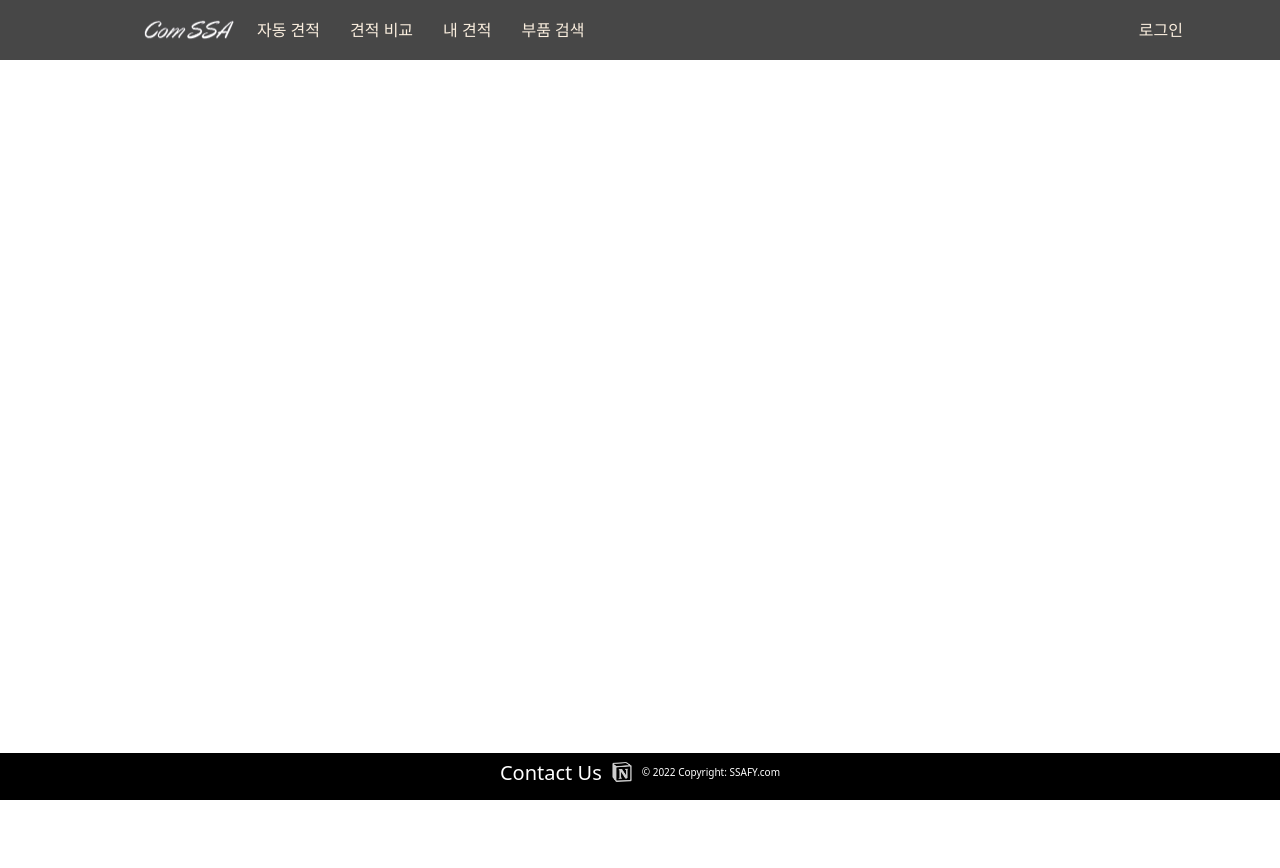
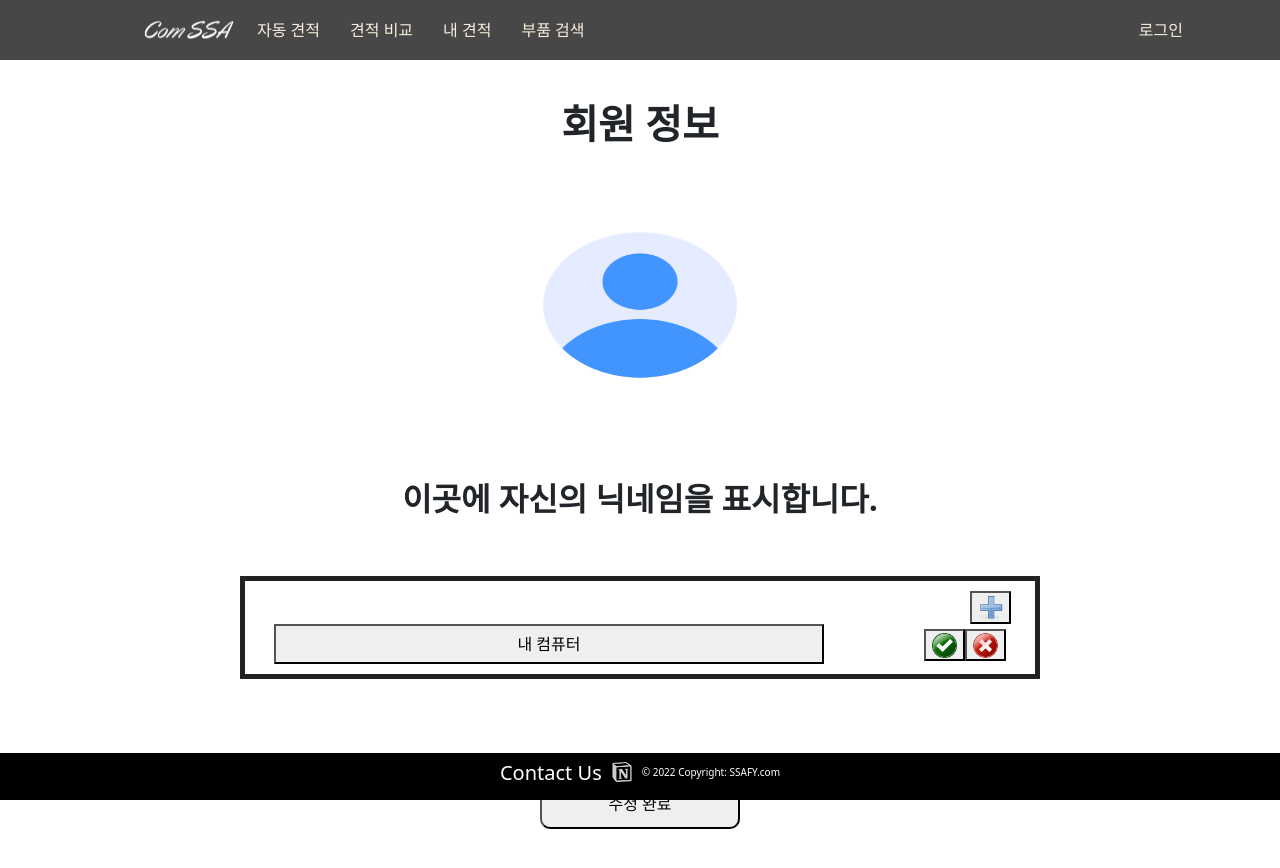
Before and after one commit to hj-kim0/SSAFY_PJT3, a React (Create React App) app in the folder frontend/: page /userinfo in a window 1280 px wide. Shown: the top 868 px of the page. Before the commit the page ends 800 px from the top, so only its background shows below. Built offline with nearby package versions, Linux system fonts and the light colour scheme.

Commit message:
frontend # feat : 정보 페이지 추가(기능 미구현)

```diff
--- a/frontend/src/routers/Router.jsx
+++ b/frontend/src/routers/Router.jsx
@@ -4,6 +4,7 @@ import { Route, Routes } from "react-router-dom";
 import Home from "../screens/Home";
 import Login from "../screens/user/login/Login";
 import Profile from "../screens/user/profile/Profile";
+import Userinfo from "../screens/UserInfo";
 //
 import { getCurrentUser } from "../utils/APIUtils";
 import { ACCESS_TOKEN, REFRESH_TOKEN } from "../constants";
@@ -86,6 +87,7 @@ function Router() {
           <Route path="/estimate" element={<Estimate />}></Route>
           <Route path="/search" element={<Search />}></Route>
           <Route path="/guide" element={<Guide />}></Route>
+          <Route path="/userinfo" element={<Userinfo />}></Route>
         </Routes>
         <div id="nav_wrapper">
           <AppHeader data={state} handleLogout={handleLogout} />
--- /dev/null
+++ b/frontend/src/screens/UserInfo.jsx
@@ -0,0 +1,62 @@
+import React from "react";
+import ComAdd from "../assets/images/login/Add.png";
+import ComDelete from "../assets/images/login/Delete.png";
+import ProfilePicture from "../assets/images/common/user.png";
+import ComputerAdd from "../assets/images/common/Computer_Add.png";
+
+import "./UserInfo.scss";
+
+export default function UserInfo() {
+  return (
+    <div className="info_body">
+      <div className="info_user">
+        <h1>
+          <b>회원 정보</b>
+        </h1>
+        <br />
+        <img
+          src={ProfilePicture}
+          id="info_picture"
+          alt="이 곳에 프로필 사진이 들어갑니다"
+        />
+        <h2>
+          <b>이곳에 자신의 닉네임을 표시합니다.</b>
+        </h2>
+      </div>
+      <div className="info_pc">
+        <div>
+          <button id="add_button">
+            <img
+              id="pc_add"
+              src={ComputerAdd}
+              alt="견적을 맞춘 내 컴퓨터를 추가하려면 클릭"
+            />
+          </button>
+        </div>
+        <div>
+          <p style={{ display: "inline" }}></p>
+          <button id="mypc_list">내 컴퓨터</button>
+          <button>
+            <img
+              src={ComAdd}
+              alt="짜여진 견적을 추가하려면 클릭"
+              id="add_but"
+            />
+          </button>
+          <button>
+            <img
+              src={ComDelete}
+              alt="짜여진 견적을 삭제하려면 클릭"
+              id="sub_but"
+            />
+          </button>
+        </div>
+      </div>
+      <div>
+        <button type="EditComplete" id="button_complete">
+          수정 완료
+        </button>
+      </div>
+    </div>
+  );
+}
--- /dev/null
+++ b/frontend/src/screens/UserInfo.scss
@@ -0,0 +1,73 @@
+.info_body {
+    margin-top: 100px;
+    margin-bottom: 100px;
+    display: flex;
+    flex-direction: column;
+    align-items: center;
+    text-align: center;
+}
+
+.info_user {
+    text-align: center;
+}
+
+.info_pc {
+    width: 800px;
+    border: 5px solid #222;
+    padding: 10px;
+    margin: 10px;
+    text-align: center;
+    margin-bottom: 100px;
+    margin-top: 50px;
+}
+
+#info_picture {
+    width: 300px;
+    height: 300px;
+    border-width: 50px;
+    border-bottom: 100px;
+    border-color: white;
+    border-style: solid;
+}
+
+#mypc_list {
+    width: 550px;
+    height: 40px;
+    margin-right: 100px;
+}
+
+#add_button {
+    align-items: flex-end;
+    margin-left: 700px;
+}
+
+#pc_add {
+    height: 25px;
+    width: 25px;
+}
+
+#add_but {
+    height: 25px;
+    width: 25px;
+    display: inline;
+    margin: auto;
+    margin-right: 5%;
+}
+
+#sub_but {
+    height: 25px;
+    width: 25px;
+    display: inline;
+    margin: auto;
+    border-radius: 20px;
+    border: 0;
+}
+
+#button_complete {
+    width: 200px;
+    height: 50px;
+    display: block;
+    margin: auto;
+    text-align: center;
+    border-radius: 10px;
+}
```
Also changed, not shown: frontend/src/assets/images/login/Add.png (added), frontend/src/assets/images/login/Delete.png (added).
